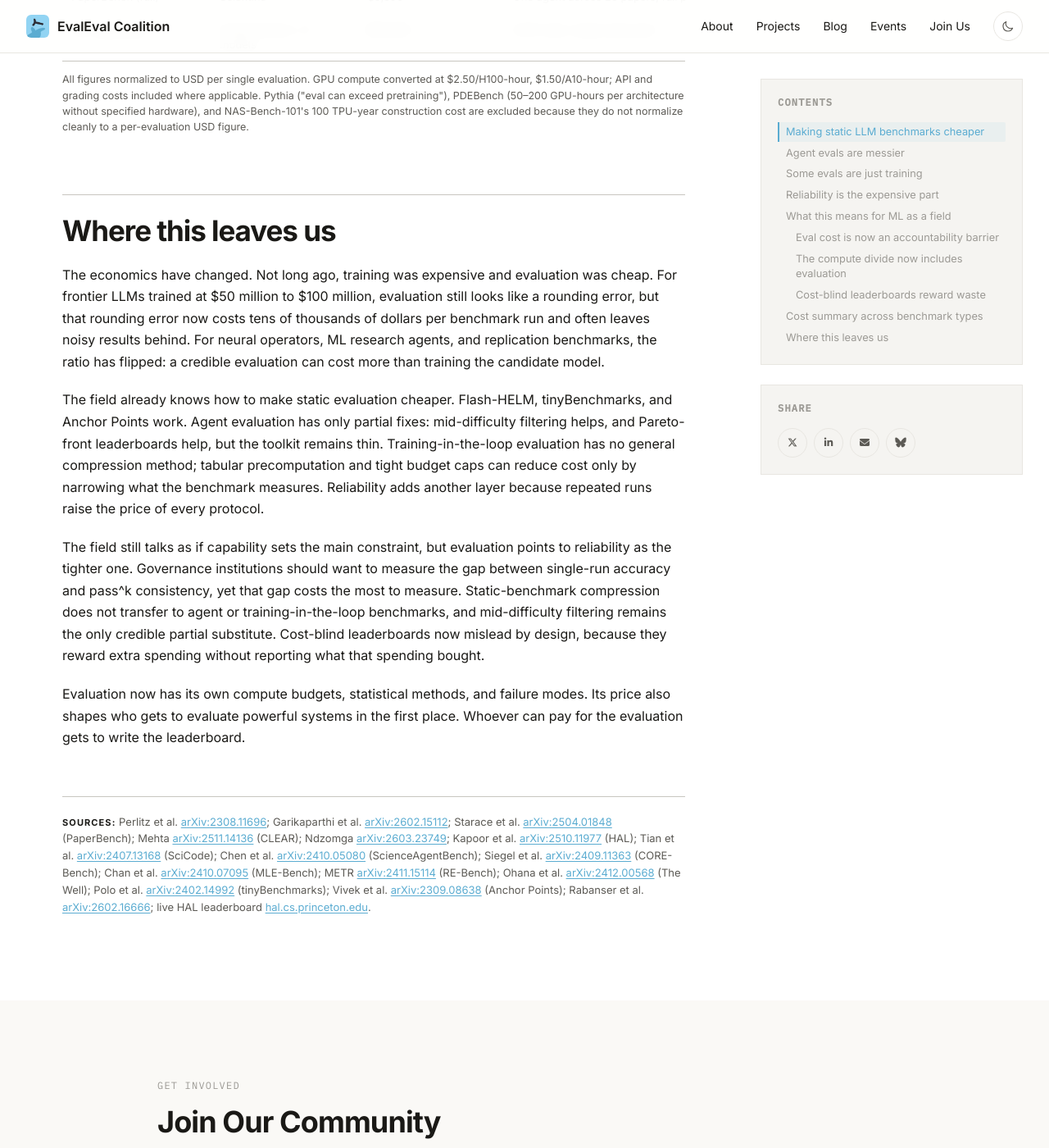
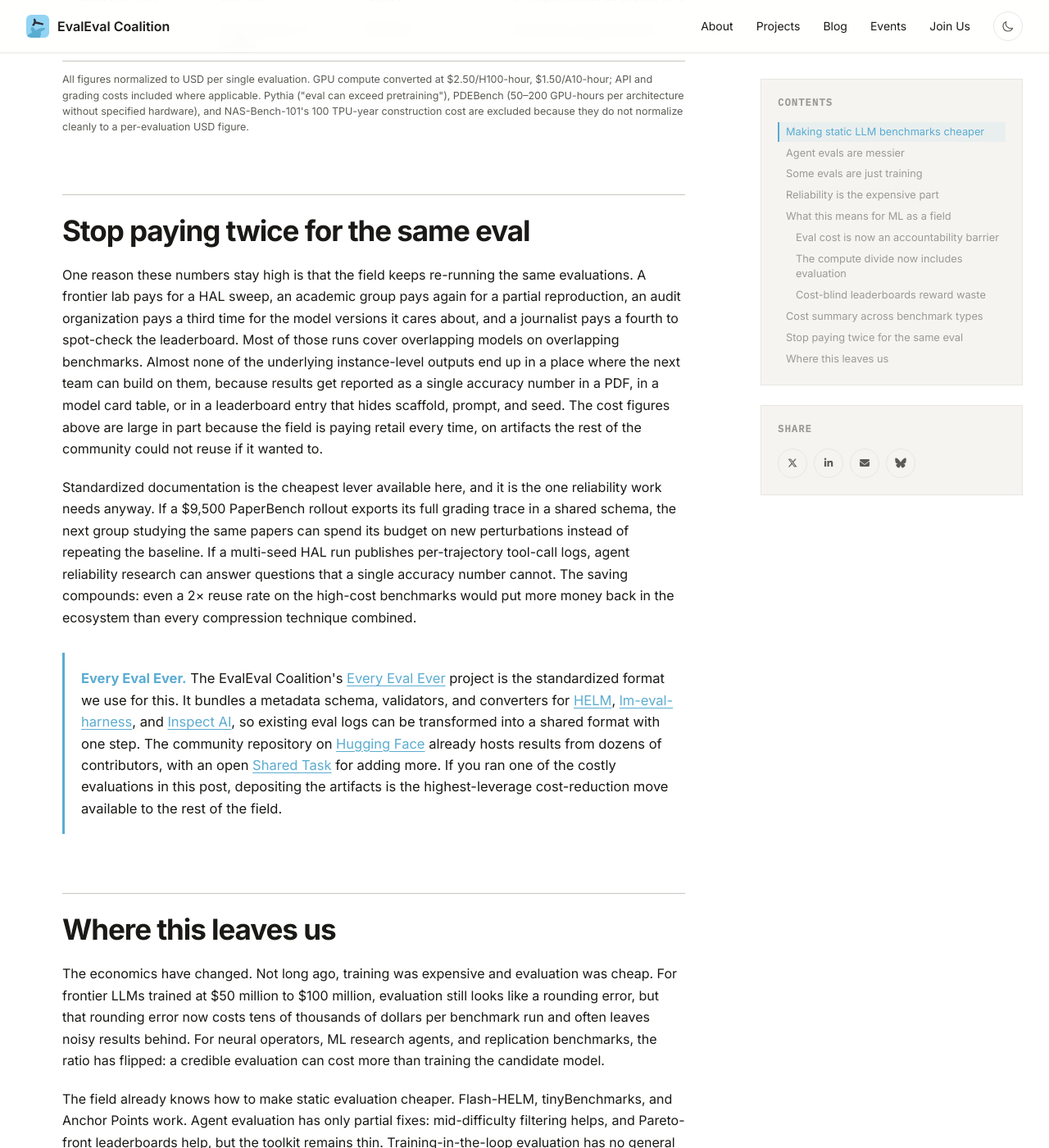
Before and after one commit to evaleval/evaleval.github.io, a Jekyll site: the page built from _posts/2026-04-25-eval-costs-bottleneck.md, in a window 1280 px wide and 1400 px high, scrolled down 8901 px. Shown: the whole window at 82% size. Built offline with Jekyll 4.4.1, drawn with Linux system fonts in a browser that asks for light colours; nearby versions of some CDN libraries.

Commit message:
add 'stop paying twice' section pointing to every eval ever

```diff
--- a/_posts/2026-04-25-eval-costs-bottleneck.md
+++ b/_posts/2026-04-25-eval-costs-bottleneck.md
@@ -594,6 +594,16 @@ description: "A field guide to evaluation costs: where the money goes, why old c
 
 <p class="table-note">All figures normalized to USD per single evaluation. GPU compute converted at $2.50/H100-hour, $1.50/A10-hour; API and grading costs included where applicable. Pythia ("eval can exceed pretraining"), PDEBench (50–200 GPU-hours per architecture without specified hardware), and NAS-Bench-101's 100 TPU-year construction cost are excluded because they do not normalize cleanly to a per-evaluation USD figure.</p>
 
+<h2 id="stop-paying-twice">Stop paying twice for the same eval</h2>
+
+<p>One reason these numbers stay high is that the field keeps re-running the same evaluations. A frontier lab pays for a HAL sweep, an academic group pays again for a partial reproduction, an audit organization pays a third time for the model versions it cares about, and a journalist pays a fourth to spot-check the leaderboard. Most of those runs cover overlapping models on overlapping benchmarks. Almost none of the underlying instance-level outputs end up in a place where the next team can build on them, because results get reported as a single accuracy number in a PDF, in a model card table, or in a leaderboard entry that hides scaffold, prompt, and seed. The cost figures above are large in part because the field is paying retail every time, on artifacts the rest of the community could not reuse if it wanted to.</p>
+
+<p>Standardized documentation is the cheapest lever available here, and it is the one reliability work needs anyway. If a $9,500 PaperBench rollout exports its full grading trace in a shared schema, the next group studying the same papers can spend its budget on new perturbations instead of repeating the baseline. If a multi-seed HAL run publishes per-trajectory tool-call logs, agent reliability research can answer questions that a single accuracy number cannot. The saving compounds: even a 2× reuse rate on the high-cost benchmarks would put more money back in the ecosystem than every compression technique combined.</p>
+
+<div class="callout">
+<strong>Every Eval Ever.</strong> The EvalEval Coalition's <a href="https://evalevalai.com/projects/every-eval-ever/">Every Eval Ever</a> project is the standardized format we use for this. It bundles a metadata schema, validators, and converters for <a href="https://github.com/stanford-crfm/helm">HELM</a>, <a href="https://github.com/EleutherAI/lm-evaluation-harness">lm-eval-harness</a>, and <a href="https://inspect.aisi.org.uk/">Inspect AI</a>, so existing eval logs can be transformed into a shared format with one step. The community repository on <a href="https://huggingface.co/datasets/evaleval/EEE_datastore">Hugging Face</a> already hosts results from dozens of contributors, with an open <a href="https://evalevalai.com/events/shared-task-every-eval-ever/">Shared Task</a> for adding more. If you ran one of the costly evaluations in this post, depositing the artifacts is the highest-leverage cost-reduction move available to the rest of the field.
+</div>
+
 <h2 id="where-this-leaves-us">Where this leaves us</h2>
 
 <p>The economics have changed. Not long ago, training was expensive and evaluation was cheap. For frontier LLMs trained at $50 million to $100 million, evaluation still looks like a rounding error, but that rounding error now costs tens of thousands of dollars per benchmark run and often leaves noisy results behind. For neural operators, ML research agents, and replication benchmarks, the ratio has flipped: a credible evaluation can cost more than training the candidate model.</p>
```
